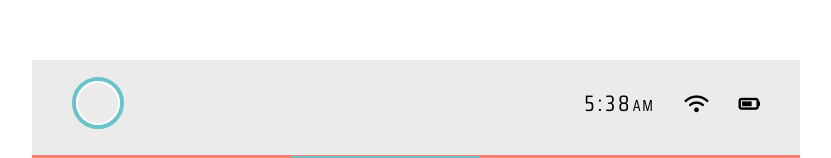
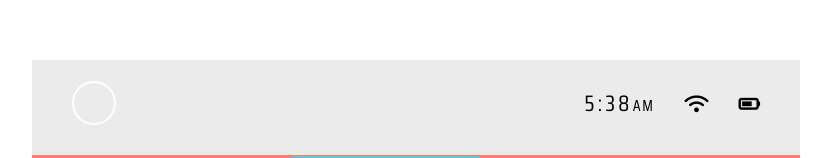
Before and after one commit to cambaughn/nintendo-switch-ui, a React (Create React App) app: page / in a window 1280 px wide. Shown: the part 124-282 px from the top of the page, without its empty margins (224-1055 px from the left). Built offline with nearby package versions, Linux system fonts and the light colour scheme.

Commit message:
Begin to set up controls

```diff
--- a/src/components/Home/Home.js
+++ b/src/components/Home/Home.js
@@ -17,8 +17,10 @@ class Home extends Component {
     super(props);
 
     this.state = {
-      selected: null,
       games: [],
+      selectedGame: 0,
+      selectedMenuButton: 0,
+      selectedRow: 1,
     }
   }
 
@@ -29,7 +31,7 @@ class Home extends Component {
   render() {
     return (
       <div style={styles.container}>
-        <TopBar selected={true} />
+        <TopBar selected={this.state.selectedRow === 0} />
         <GamesList games={this.state.games} />
         <WidgetList />
         <BottomBar />
--- a/src/components/Selector/CircleSelector.js
+++ b/src/components/Selector/CircleSelector.js
@@ -13,15 +13,21 @@ class CircleSelector extends Component {
     this.state = {
       light: true,
     }
+    this.handleStyle = this.handleStyle.bind(this);
   }
 
   componentDidMount() {
     setInterval( () => this.setState({ light: !this.state.light}), 1500)
   }
 
+  handleStyle() {
+    return this.state.light ? styles.container : {...styles.container, ...styles.selected};
+  }
+
   render() {
+    let style = this.props.selected ? this.handleStyle() : {};
     return (
-      <div style={this.state.light ? styles.container : {...styles.container, ...styles.selected}}>
+      <div style={style}>
         {this.props.children}
       </div>
     )
--- a/src/components/TopBar/TopBar.js
+++ b/src/components/TopBar/TopBar.js
@@ -12,7 +12,7 @@ const TopBar = ({ selected }) => {
   return (
     <div style={styles.container}>
       <div style={styles.profilePhotoGroup}>
-        <CircleSelector>
+        <CircleSelector selected={selected}>
           <div style={styles.profilePhotoWrapper}>
           </div>
         </CircleSelector>
```
